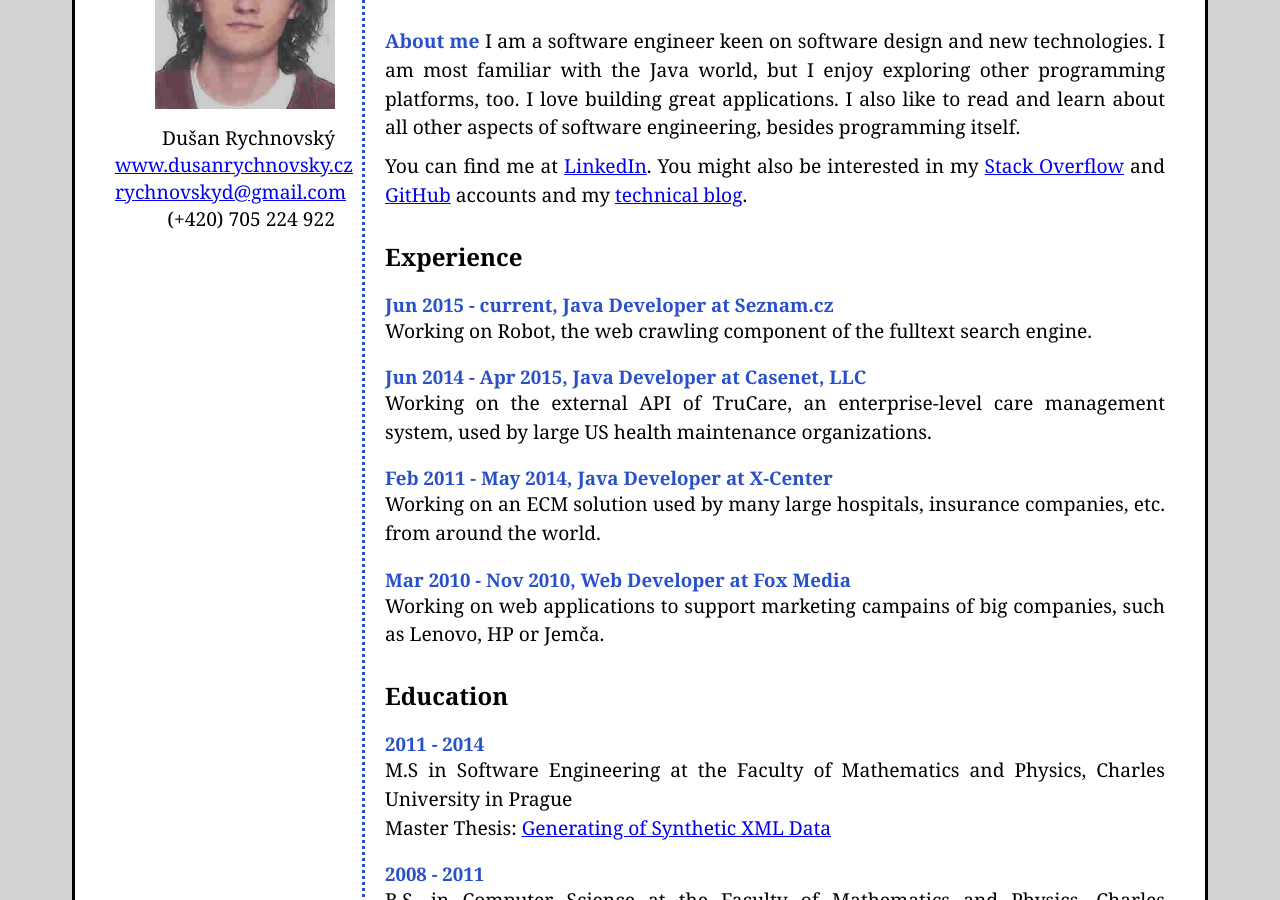
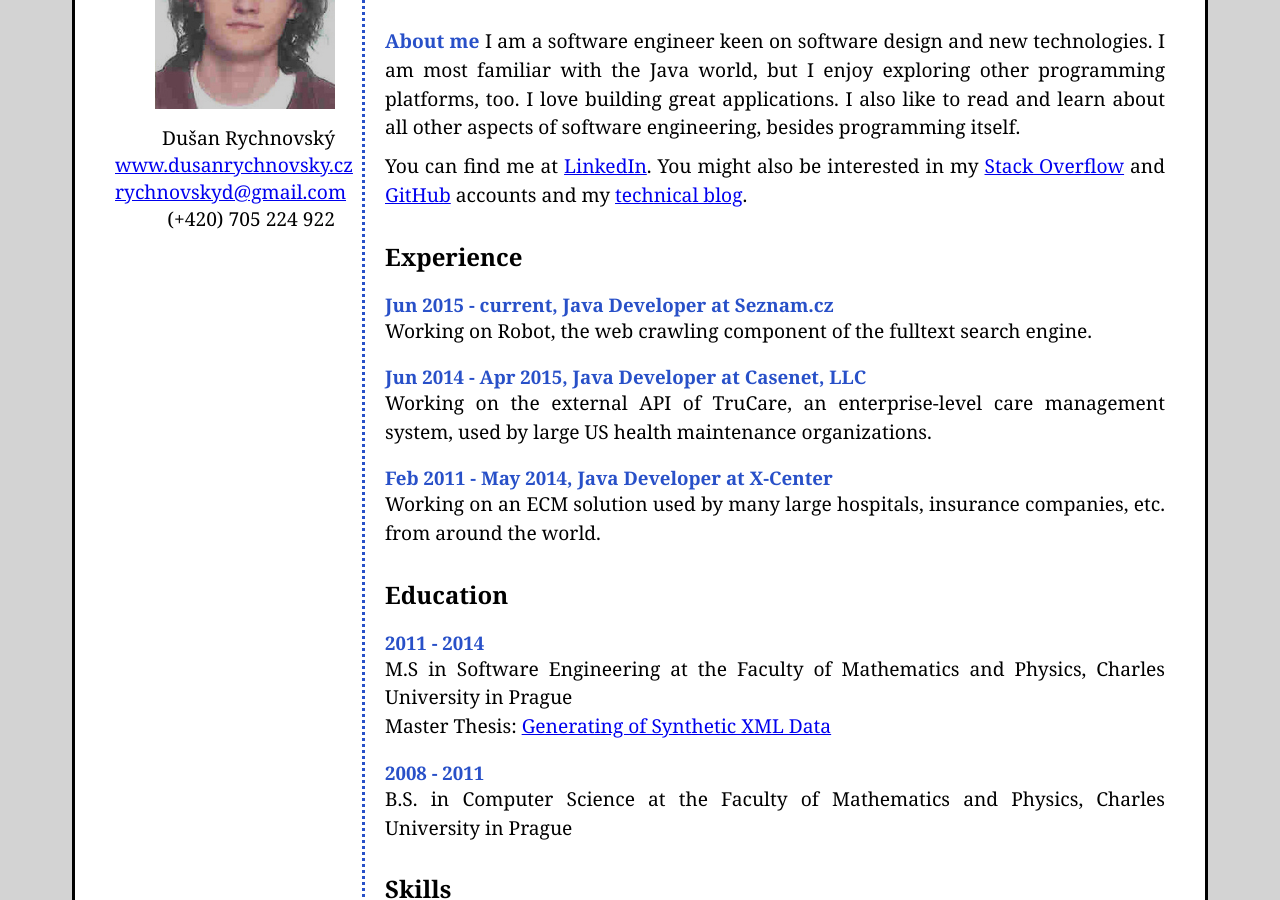
Before and after one commit to dusan-rychnovsky/cv, a plain HTML site: page index.html in a window 1280 px wide. Shown: the part 200-1100 px from the top of the page. Drawn offline with Linux system fonts and the light colour scheme.

Commit message:
CV - Drop Experiences - FoxMedia.

```diff
--- a/index.html
+++ b/index.html
@@ -66,10 +66,6 @@
         <!-- X-Center -->
         <h3>Feb 2011 - May 2014, Java Developer at X-Center</h3>
         <p>Working on an ECM solution used by many large hospitals, insurance companies, etc. from around the world.</p>
-
-        <!-- FoxMedia -->
-        <h3>Mar 2010 - Nov 2010, Web Developer at Fox Media</h3>
-        <p>Working on web applications to support marketing campains of big companies, such as Lenovo, HP or Jemča.</p>
       </div>
 
       <!-- Education -->
```
Also changed, not shown: 2 other files.
